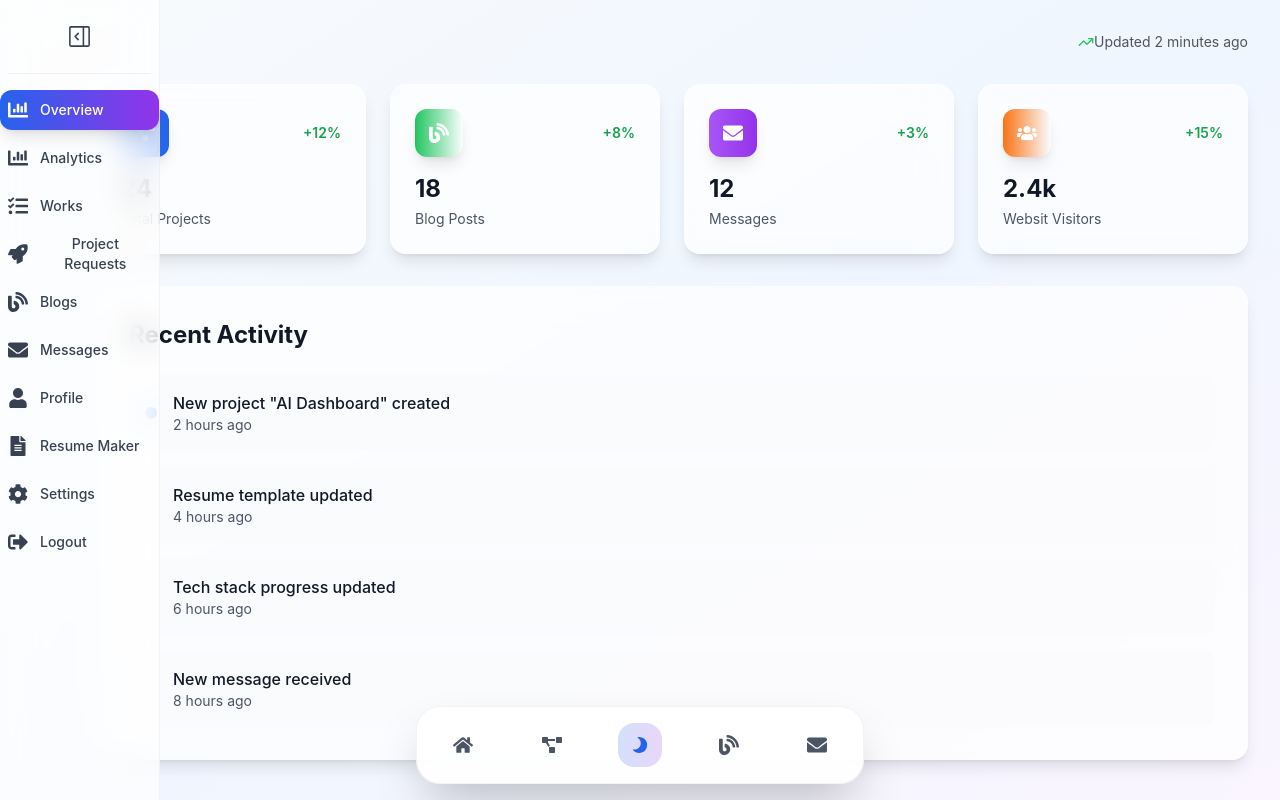
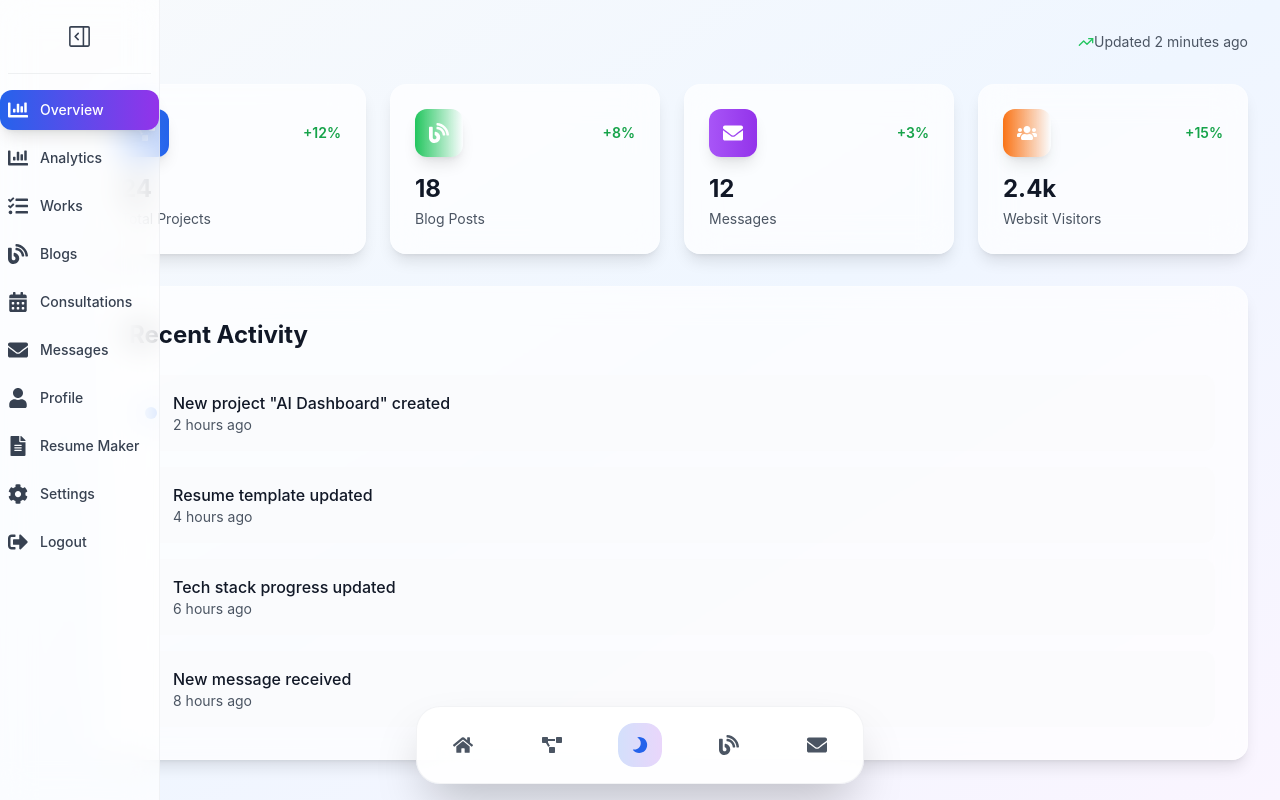
Before and after one commit to mahdimonir/Portfolio, a Next.js app in the folder frontend/: page /dashboard in a window 1280 px wide. Built offline with nearby package versions, Linux system fonts and the light colour scheme; sample sign-in values are in the browser's storage.

Commit message:
Add confirmation dialog for logout action in DashboardSidebar

```diff
--- a/frontend/src/app/dashboard/components/DashboardSidebar.jsx
+++ b/frontend/src/app/dashboard/components/DashboardSidebar.jsx
@@ -1,15 +1,16 @@
 "use client";
 
+import { triggerLoginStatusChange } from "@/components/global/Navbar";
 import { motion } from "framer-motion";
 import { useRouter } from "next/navigation";
 import { useEffect, useRef, useState } from "react";
 import {
   FaBlog,
+  FaCalendarAlt,
   FaChartBar,
   FaCog,
   FaEnvelope,
   FaFileAlt,
-  FaRocket,
   FaSignOutAlt,
   FaTasks,
   FaUser,
@@ -20,8 +21,8 @@ const menuItems = [
   { id: "overview", label: "Overview", icon: FaChartBar },
   { id: "analytics", label: "Analytics", icon: FaChartBar },
   { id: "works", label: "Works", icon: FaTasks },
-  { id: "requests", label: "Project Requests", icon: FaRocket },
   { id: "blogs", label: "Blogs", icon: FaBlog },
+  { id: "consultations", label: "Consultations", icon: FaCalendarAlt },
   { id: "messages", label: "Messages", icon: FaEnvelope },
   { id: "profile", label: "Profile", icon: FaUser },
   { id: "resume", label: "Resume Maker", icon: FaFileAlt },
@@ -29,7 +30,11 @@ const menuItems = [
   { id: "logout", label: "Logout", icon: FaSignOutAlt },
 ];
 
-export const DashboardSidebar = ({ activeTab, setActiveTab }) => {
+export const DashboardSidebar = ({
+  activeTab,
+  setActiveTab,
+  openConfirmDialog,
+}) => {
   const [sidebarCollapsed, setSidebarCollapsed] = useState(true);
   const [hovered, setHovered] = useState(false); // Track if opened via hover
   const sidebarRef = useRef(null);
@@ -52,12 +57,21 @@ export const DashboardSidebar = ({ activeTab, setActiveTab }) => {
   const handleLogout = () => {
     localStorage.removeItem("isLoggedIn");
     localStorage.removeItem("userEmail");
+    triggerLoginStatusChange();
     router.push("/");
   };
 
   const handleItemClick = (id) => {
     if (id === "logout") {
-      handleLogout();
+      openConfirmDialog({
+        title: "Confirm Logout",
+        message:
+          "Are you sure you want to logout? You'll need to login again to access the dashboard.",
+        type: "warning",
+        confirmText: "Logout",
+        cancelText: "Stay",
+        onConfirm: handleLogout,
+      });
     } else {
       setActiveTab(id);
     }
```
